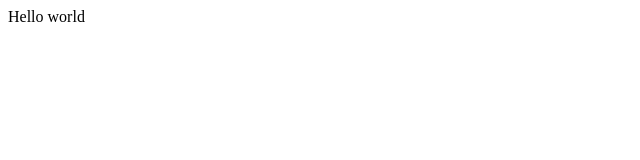
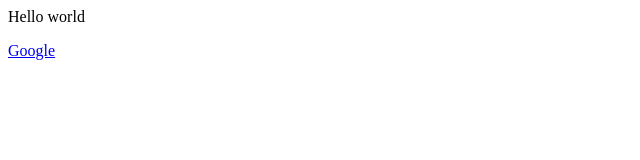
Before and after one commit to rana-usamatariq/apnacollege-demo, a plain HTML site: page index.html in a window 1280 px wide. Shown: the full height of the page, 0-640 px from the left. Drawn offline with Linux system fonts and the light colour scheme.

Commit message:
Add Google link

```diff
--- a/index.html
+++ b/index.html
@@ -1 +1,2 @@
 <p>Hello world</p>
+<a href="http//www.google.com">Google</a>
```
